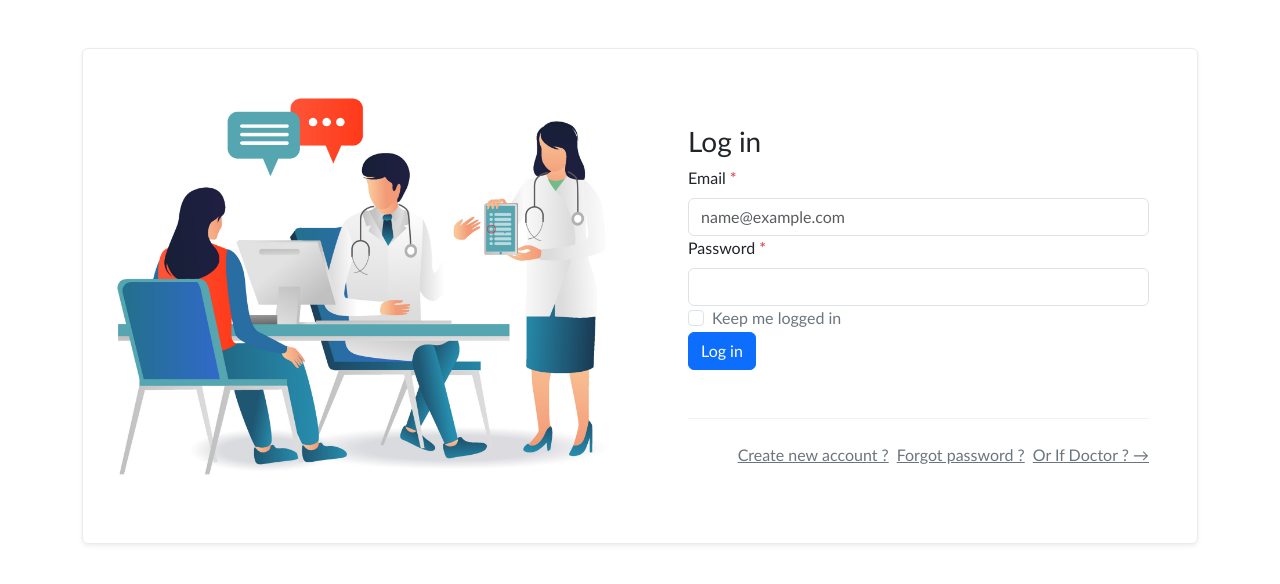
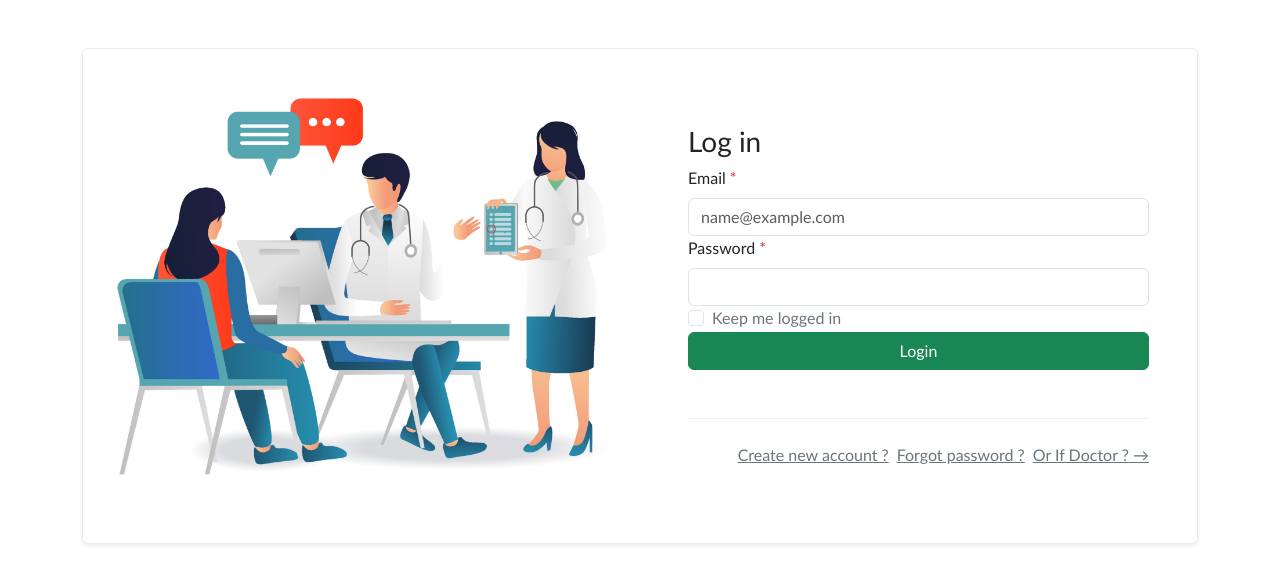
Before and after one commit to VAHORASAUBAN/Odoo-Healthcare_and_Mental_Wellness, a React (Create React App) app in the folder ruralmed/: page /login in a window 1280 px wide. Shown: the top 584 px of the page. Built offline with nearby package versions, Linux system fonts and the light colour scheme.

Commit message:
loginchanges

```diff
--- a/ruralmed/src/components/DrPatientLogin.js
+++ b/ruralmed/src/components/DrPatientLogin.js
@@ -122,9 +122,11 @@ function Login() {
                               Keep me logged in
                             </label>
                           </div>
-                          <button type="submit" className="btn btn-primary bsb-btn-xl d-grid">
-                            Log in
-                          </button>
+                          <div class="d-grid gap-2">
+                                <button type="button" class="btn btn-success">Login</button>
+                          </div>
+
+
                         </form>
                         <hr className="mt-5 mb-4 border-secondary-subtle" />
                         <div className="d-flex gap-2 justify-content-md-end">
@@ -186,9 +188,10 @@ function Login() {
                               Keep me logged in
                             </label>
                           </div>
-                          <button type="submit" className="btn btn-primary bsb-btn-xl d-grid">
-                            Log in
-                          </button>
+                          <div class="d-grid gap-2">
+                                <button type="button" class="btn btn-success">Login</button>
+                          </div>
+
                         </form>
                         <hr className="mt-5 mb-4 border-secondary-subtle" />
                         <div className="d-flex gap-2 justify-content-md-end">
--- a/ruralmed/src/components/ForgotPassword.js
+++ b/ruralmed/src/components/ForgotPassword.js
@@ -57,9 +57,7 @@ const ForgotPassword = () => {
               />
             </div>
             <div>
-              <button type="submit" className="btn btn-lg btn-dark rounded-0">
-                Submit Email
-              </button>
+            <button type="submit" class="btn btn-primary">Submit</button>
             </div>
           </form>
         </div>
```
